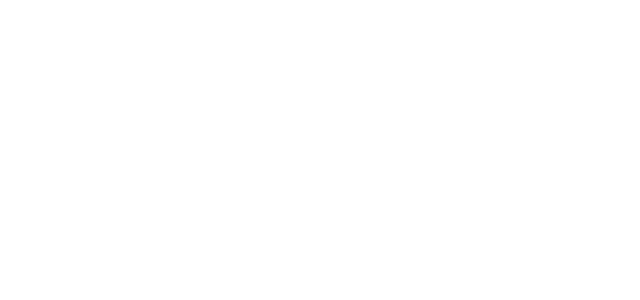
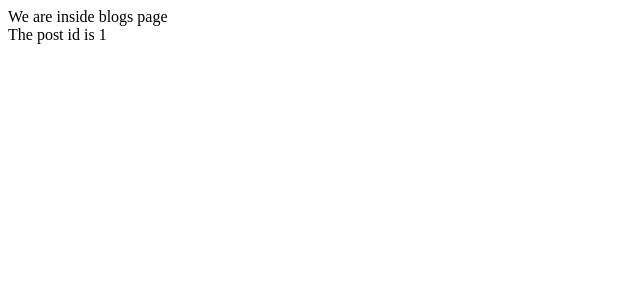
Before and after one commit to andro-jr/nuxt-portfolio, a Nuxt app: page /blog/1 in a window 1280 px wide. Before the commit this address had no page. Shown: the top 300 px of the page, without its empty margins (0-640 px from the left). Built offline with nearby package versions, Linux system fonts and the light colour scheme.

Commit message:
add: dynamic blog routes

```diff
--- /dev/null
+++ b/pages/blog/[id].vue
@@ -0,0 +1,9 @@
+<template>
+  <div>We are inside blogs page</div>
+  <div>The post id is {{ route.params.id }}</div>
+</template>
+
+<script setup>
+const route = useRoute();
+console.log("route :", route);
+</script>
--- /dev/null
+++ b/pages/blog/index.vue
@@ -0,0 +1,3 @@
+<template>
+  <div>All blogs page</div>
+</template>
```
